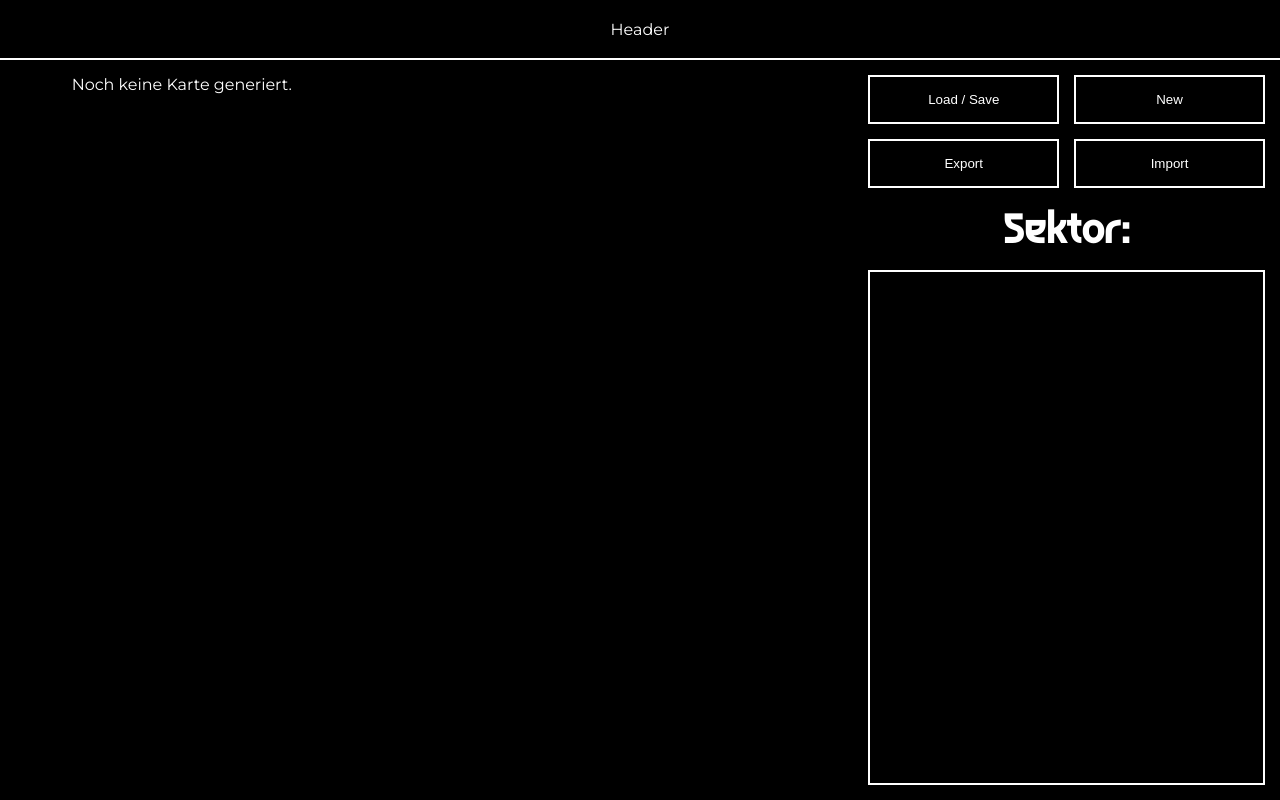
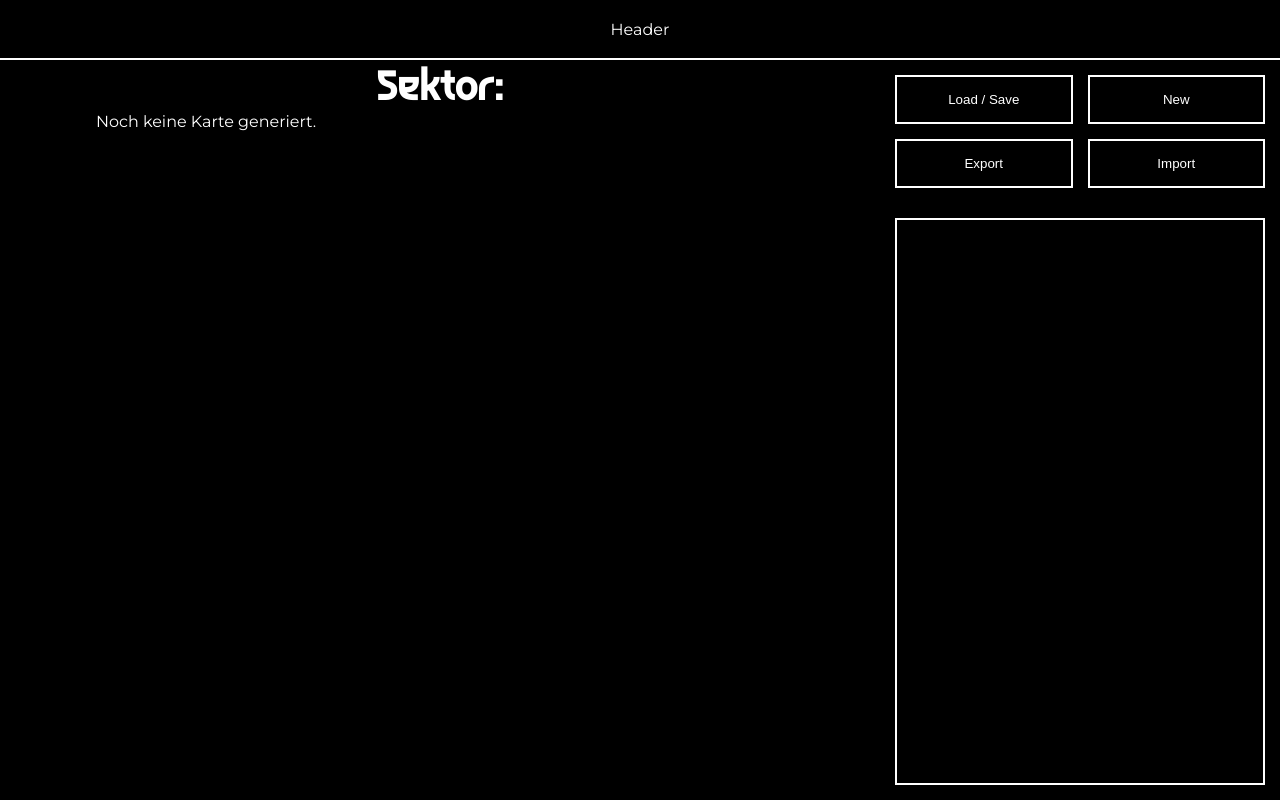
Before and after one commit to Paraldos/rpg-tools, a React (Vite) app: page / in a window 1280 px wide. Built offline with nearby package versions, Linux system fonts and the light colour scheme.

Commit message:
refined board styling

```diff
--- a/src/components/map/Map.jsx
+++ b/src/components/map/Map.jsx
@@ -52,14 +52,16 @@ export default function Map() {
 
   return (
     <div className="map">
-      <Board
-        sector={sector}
-        selectedIndex={selectedIndex}
-        onField={handleField}
-      />
-      <div className="map__boardControlls">
+      <div className="map__left">
+        <h2 className="sectorTitle">Sektor: {sector ? sector.title : ""}</h2>
+        <Board
+          sector={sector}
+          selectedIndex={selectedIndex}
+          onField={handleField}
+        />
+      </div>
+      <div className="map__right">
         <Controlls onNew={handleNew} />
-        <h2 className="sectorTitle">Sektor: {sector ? sector.title : ""}</h2>
         <div className="info-box">
           <FieldInfo
             selectedField={selectedField}
--- a/src/components/map/board/board.css
+++ b/src/components/map/board/board.css
@@ -1,7 +1,7 @@
 .board {
   display: grid;
   margin: auto;
+
   height: 100%;
   aspect-ratio: 1;
-  padding: 15px;
 }
--- a/src/components/map/map.css
+++ b/src/components/map/map.css
@@ -2,20 +2,29 @@
   width: 100%;
   height: calc(100vh - var(--header-size));
   display: grid;
-  grid-template-columns: 2fr 1fr;
+  grid-template-columns: 1fr 400px;
 }
 
-.map__boardControlls {
+.map__left {
   height: 100%;
+  max-height: 100%;
+  width: 100%;
+  max-width: 100%;
   display: flex;
   flex-direction: column;
 }
 
-.info-box {
-  margin: 15px;
-  padding: 15px;
-  border: 2px solid var(--color-primary);
+.map__right {
   height: 100%;
+  display: flex;
+  flex-direction: column;
+
+  .info-box {
+    margin: 15px;
+    padding: 15px;
+    border: 2px solid var(--color-primary);
+    height: 100%;
+  }
 }
 
 .sectorTitle {
--- a/src/utils/svgs.jsx
+++ b/src/utils/svgs.jsx
@@ -78,7 +78,7 @@ export function ChevronRight() {
     <svg xmlns="http://www.w3.org/2000/svg" viewBox="-5.5 0 26 26">
       <path
         fill="#fff"
-        fill-rule="evenodd"
+        fillRule="evenodd"
         d="M14.404 11.36 3.637 1.6a2.11 2.11 0 0 0-3.008 0 2.117 2.117 0 0 0 0 3L9.885 13 .629 21.4a2.117 2.117 0 0 0 0 3c.83.84 2.177.84 3.008 0l10.767-9.76c.45-.45.648-1.05.611-1.64a2.115 2.115 0 0 0-.611-1.64"
       />
     </svg>
```
